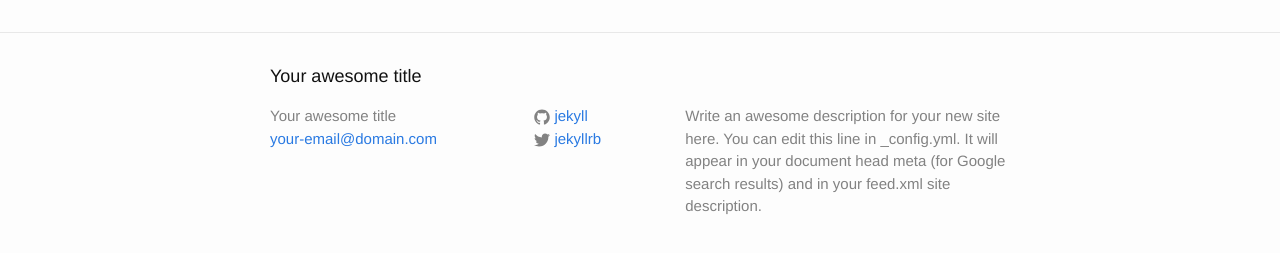
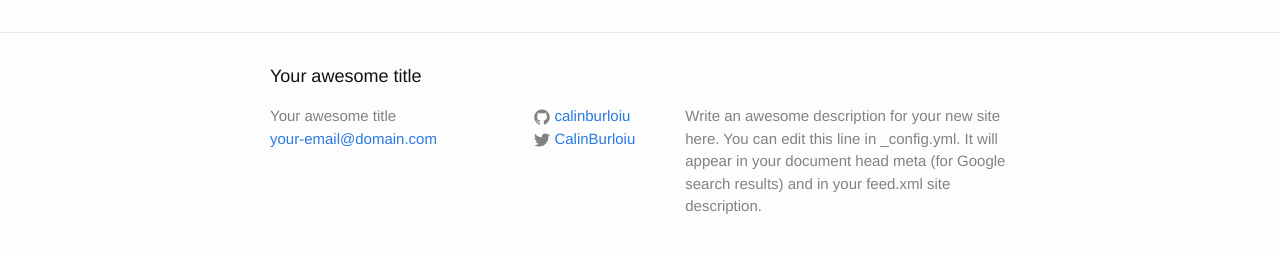
Before and after one commit to calinburloiu/calinburloiu.github.io, a Jekyll site: the page built from index.html, in a window 1280 px wide. Shown: the part 264-517 px from the top of the page. Built offline with Jekyll 4.4.1, drawn with Linux system fonts in a browser that asks for light colours.

Commit message:
Small configuration changes.

```diff
--- a/_config.yml
+++ b/_config.yml
@@ -7,8 +7,8 @@ description: > # this means to ignore newlines until "baseurl:"
   Google search results) and in your feed.xml site description.
 baseurl: "" # the subpath of your site, e.g. /blog/
 url: "http://yourdomain.com" # the base hostname & protocol for your site
-twitter_username: jekyllrb
-github_username:  jekyll
+twitter_username: CalinBurloiu
+github_username: calinburloiu
 
 # Build settings
 markdown: kramdown
```
Also changed, not shown: 1 other file.
